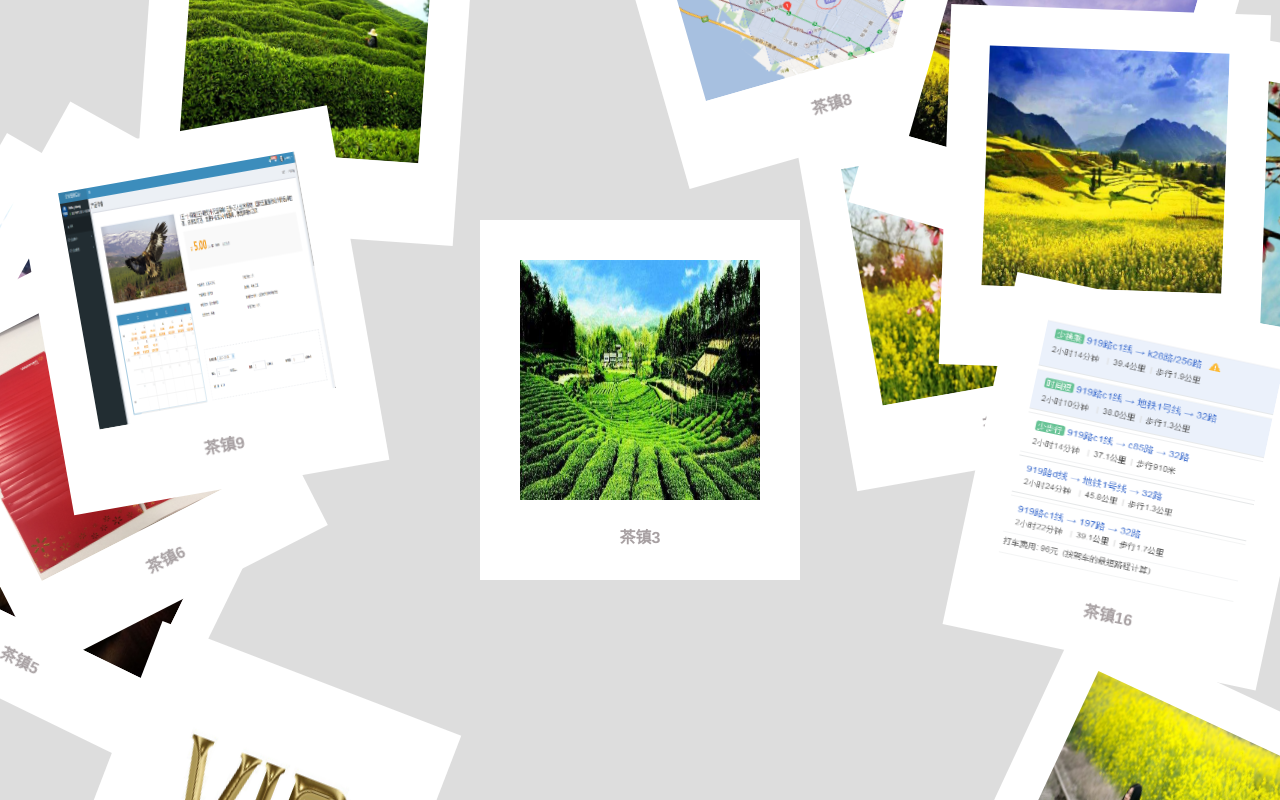
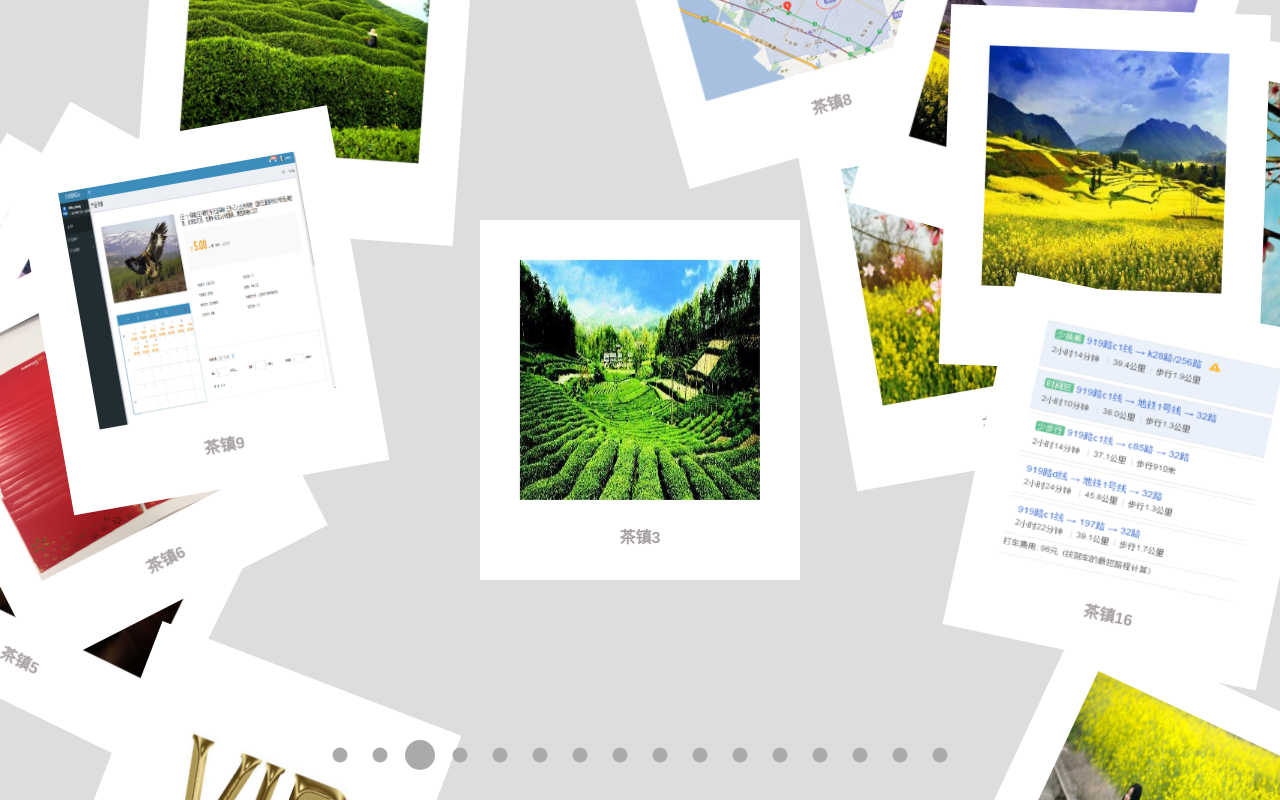
Before and after one commit to ncumovi/gallery-by-vue, a Vue app: page /#/ in a window 1280 px wide. Built offline with nearby package versions, Linux system fonts and the light colour scheme; a small style sheet from the web is missing.

Commit message:
画廊底部导航条相关内容

```diff
--- a/index.html
+++ b/index.html
@@ -4,6 +4,8 @@
     <meta charset="utf-8">
     <meta name="viewport" content="width=device-width,initial-scale=1.0">
     <title>vue-gallery</title>
+    <!-- 引入阿里巴巴矢量图库  自己勾选的图标在线css -->
+    <link rel="stylesheet" href="//at.alicdn.com/t/font_510621_gkv0t0kevfs9k9.css">
   </head>
   <body>
     <div id="app"></div>
--- /dev/null
+++ b/src/components/Control.vue
@@ -0,0 +1,63 @@
+<template>
+  <span class='controller-unit' :class="{'is-center':ImgDatas.isCenter,'is-inverse':ImgDatas.isInverse}">
+    <i class='iconfont icon-jiantouarrow476-copy'></i>
+  </span>
+</template>
+
+<script>
+export default {
+  props:[
+    'ImgDatas'
+  ],
+  mounted:function(){
+
+
+  },
+  watch:{
+
+  },
+  data () {
+    return {
+      styObj: {}
+    }
+  },
+  methods:{
+    giveData(){
+
+    }
+  }
+}
+</script>
+
+<!-- Add "scoped" attribute to limit CSS to this component only -->
+<style scoped>
+.controller-unit{
+  display: inline-block;
+  margin: 0 5px;
+  width: 30px;
+  height: 30px;
+  line-height: 30px;
+  text-align: center;
+  vertical-align: middle;
+  cursor: pointer;
+  background-color: #aaa;
+  border-radius: 50%;
+  transform: scale(0.5);
+  transition: all 0.6s ease-in-out;
+}
+.controller-unit i{
+  width: 30px;
+  height: 30px;
+  display: none;
+  color: #fff;
+}
+.controller-unit.is-center{
+  transform: scale(1);
+}
+.controller-unit.is-center i{
+  display: inline-block;
+}
+.controller-unit.is-inverse{
+  transform: rotateY(180deg);
+}
+</style>
--- a/src/components/ImgFigure.vue
+++ b/src/components/ImgFigure.vue
@@ -66,11 +66,13 @@ export default {
     transform-style: preserve-3d;
     transition: all 0.6s ease-in-out ;
     transform-origin: 0 50% 0;
+    outline:1px solid transparent;  /* 去锯齿 */
   }
   .img-figure img{
     width: 240px;
     height: 240px;
     backface-visibility: hidden;
+     outline:1px solid transparent;  /* 去锯齿 */
   }
   .img-figure.is-inverse {
     transform:  translateX(320px) rotateY(180deg)!important;
--- a/src/components/stage.vue
+++ b/src/components/stage.vue
@@ -4,13 +4,14 @@
         <img-figure v-for='(img,index) in imageDatas' :key="index"  :img-datas='img' @click.native='center(index)'/>
       </section>
       <nav class='controller-nav'>
-        <!-- <ControllerUnit key={index} arrange={this.state.imgsArranageArr[index]} inverse={this.inverse(index)} center={this.center(index)}/> -->
+        <control v-for='(img,index) in imageDatas' :key="index" :img-datas='img'  @click.native='controlImg(index)'></control>
       </nav>
     </section>
 </template>
 
 <script>
 import ImgFigure from './ImgFigure';
+import Control from './Control';
 //获取相关图片的数据
 var imgDatas = require('../assets/imageDatas.json');
 
@@ -47,11 +48,11 @@ export default {
           topY: [0, 0]
         }
       }
-
     }
   },
   components:{
-    ImgFigure:ImgFigure
+    ImgFigure:ImgFigure,
+    Control:Control
   },
   mounted:function(){
     //首先拿到舞台的大小
@@ -95,6 +96,14 @@ export default {
     this.rearrange(2);
   },
   methods:{
+    //导航条的点击事件
+    controlImg(index){
+      if(this.imageDatas[index].isCenter){ //是否居中
+        this.inverse(index);
+      }else{
+        this.center(index);
+      }
+    },
     // 翻转图片
     inverse(index){
 
@@ -209,4 +218,12 @@ export default {
   background-color: #ddd;
   perspective: 1800px;
 }
+.controller-nav{
+  position: absolute;
+  left: 0;
+  bottom: 30px;
+  z-index: 101;
+  width: 100%;
+  text-align: center;
+}
 </style>
```
